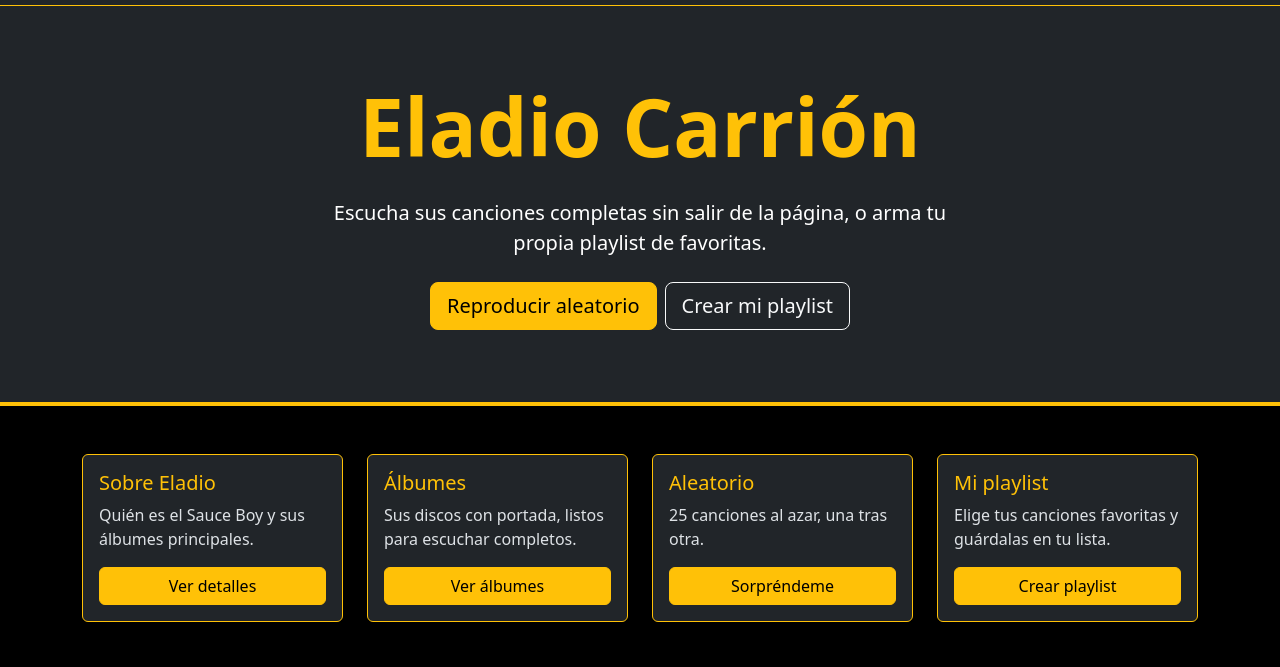
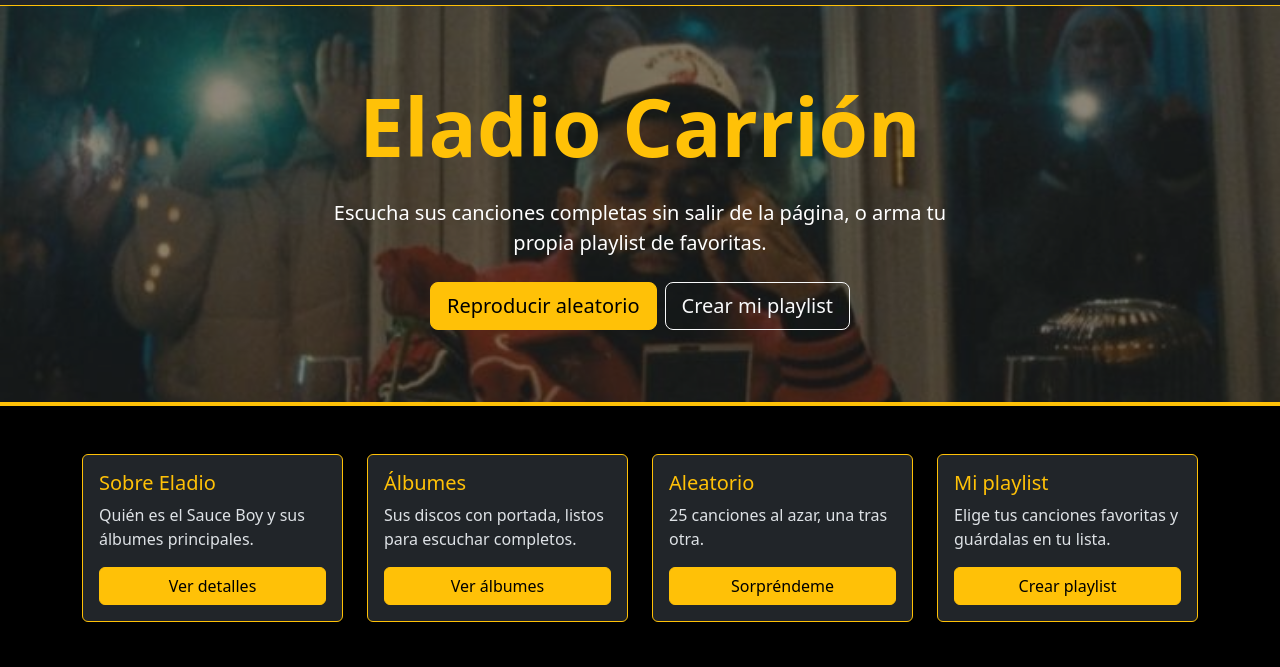
Before and after one commit to Damnpxg/ElaGOD, a plain HTML site: page index.html in a window 1280 px wide. Shown: the part 121-788 px from the top of the page. Drawn offline with nearby package versions, Linux system fonts and the light colour scheme.

Commit message:
update index.html

```diff
--- a/index.html
+++ b/index.html
@@ -47,9 +47,24 @@
     </div>
   </nav>
 
-  <!-- ========== 2. HERO (container-fluid = ancho completo) ========== -->
-  <header id="inicio" class="container-fluid bg-dark text-white py-5 border-bottom border-warning border-4">
-    <div class="py-4 text-center">
+    <!-- ========== 2. HERO CON IMAGEN DE FONDO ==========
+       position-relative: el hero es el "marco" donde se ubica la imagen
+       overflow-hidden: corta lo que sobre de la imagen -->
+  <header id="inicio" class="container-fluid bg-dark text-white py-5 border-bottom border-warning border-4 position-relative overflow-hidden">
+
+    <!-- La imagen de fondo:
+         position-absolute top-0 start-0: pegada a la esquina de arriba a la izquierda
+         w-100 h-100: cubre todo el hero
+         object-fit-cover: se recorta sin deformarse en celular y computadora
+         opacity-50: se mezcla con el fondo oscuro y las letras siguen leyéndose
+         alt="" y aria-hidden: es decorativa
+         onerror: si la imagen falta, desaparece y queda el fondo oscuro -->
+    <img src="fondo.jpg" alt="" aria-hidden="true"
+         class="position-absolute top-0 start-0 w-100 h-100 object-fit-cover opacity-50"
+         onerror="this.remove()">
+
+    <!-- position-relative z-1: el contenido queda ENCIMA de la imagen -->
+    <div class="position-relative z-1 py-4 text-center">
       <h1 class="display-1 fw-bold text-warning">Eladio Carrión</h1>
       <p class="lead col-lg-6 mx-auto my-4">
         Escucha sus canciones completas sin salir de la página,
```
